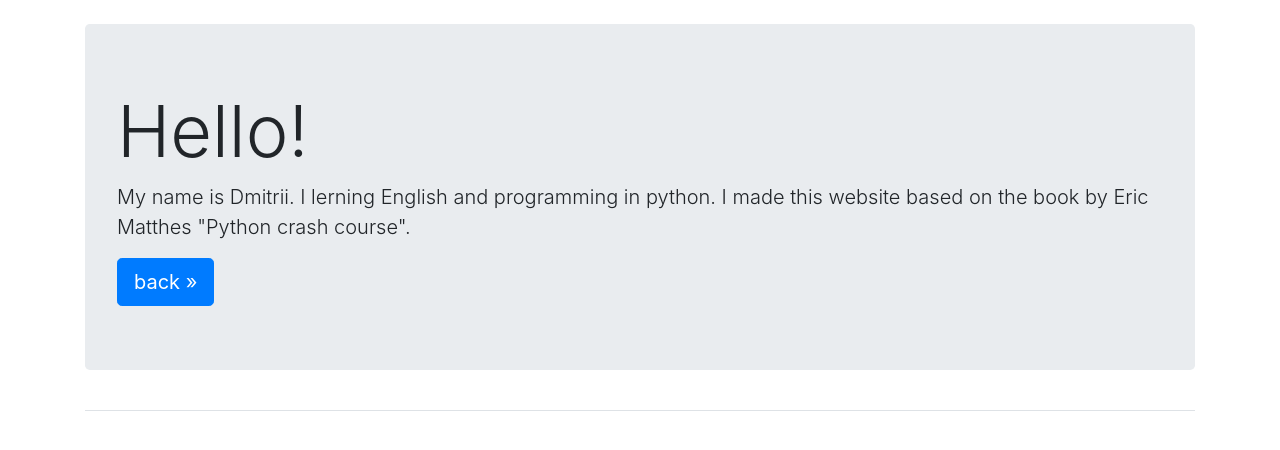
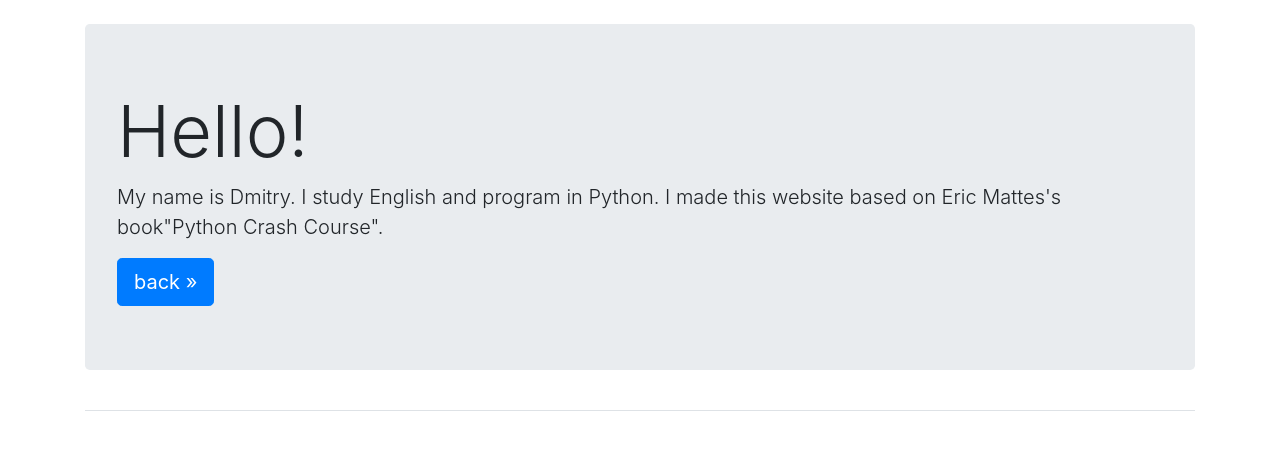
Before and after one commit to ku4umid3e/learning_log, a Django app: page /about in a window 1280 px wide. Shown: the part 58-508 px from the top of the page. Run offline with Django 3.2, Linux system fonts and the light colour scheme; some libraries are stand-ins or nearby versions.

Commit message:
corrected my mistake

```diff
--- a/learning_logs/templates/learning_logs/about.html
+++ b/learning_logs/templates/learning_logs/about.html
@@ -8,8 +8,8 @@ About
     <div class='jumbotron'>
         <h1 class="display-3">Hello!</h1>
 
-        <p class="lead"> My name is Dmitrii. I lerning English and programming in python.
-            I made this website based on the book by Eric Matthes "Python crash course".
+        <p class="lead"> My name is Dmitry. I study English and program in Python.
+           I made this website based on Eric Mattes's book"Python Crash Course".
         </p>
 
         <a class="btn btn-lg btn-primary" href="{% url 'learning_logs:index' %}"
```
